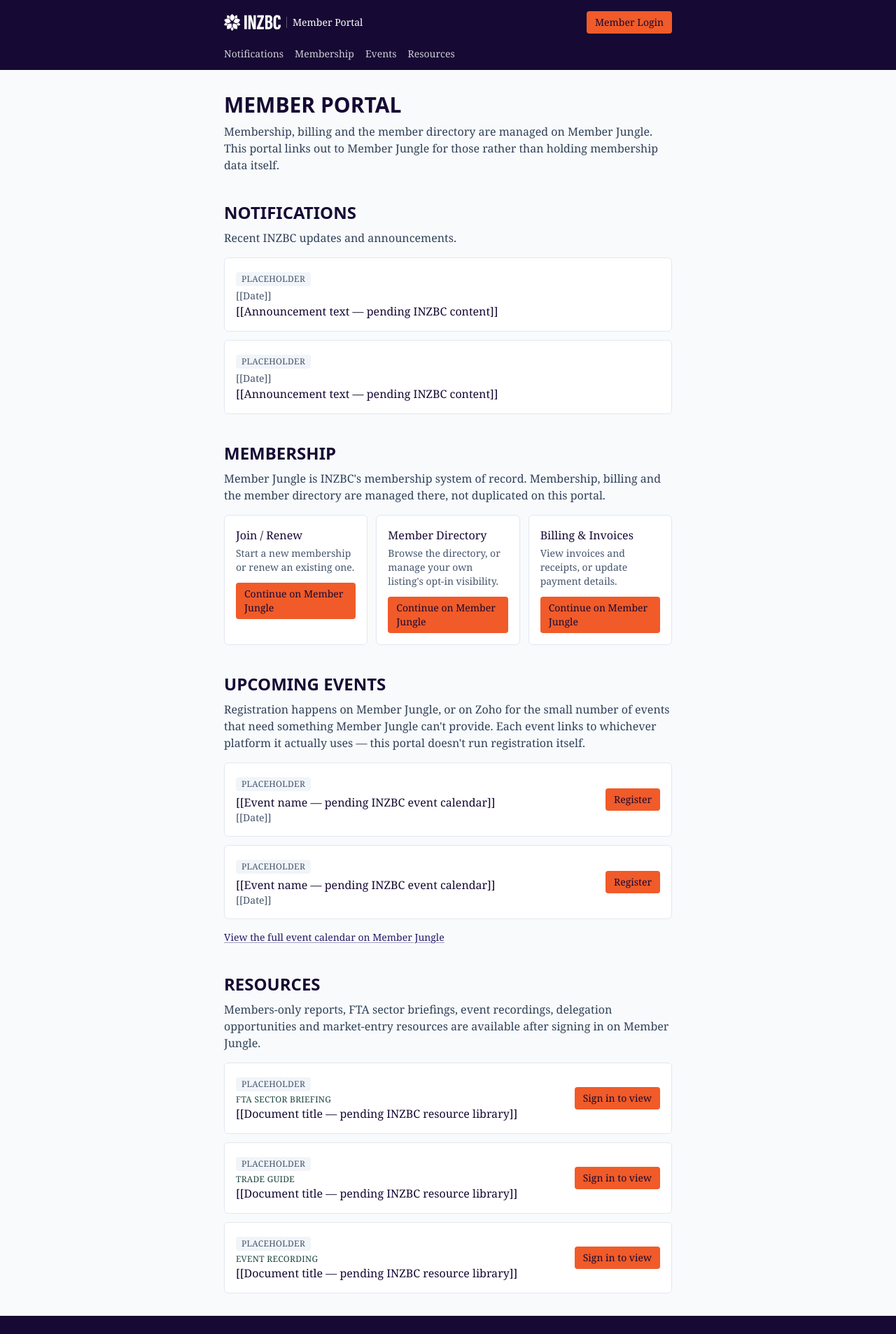
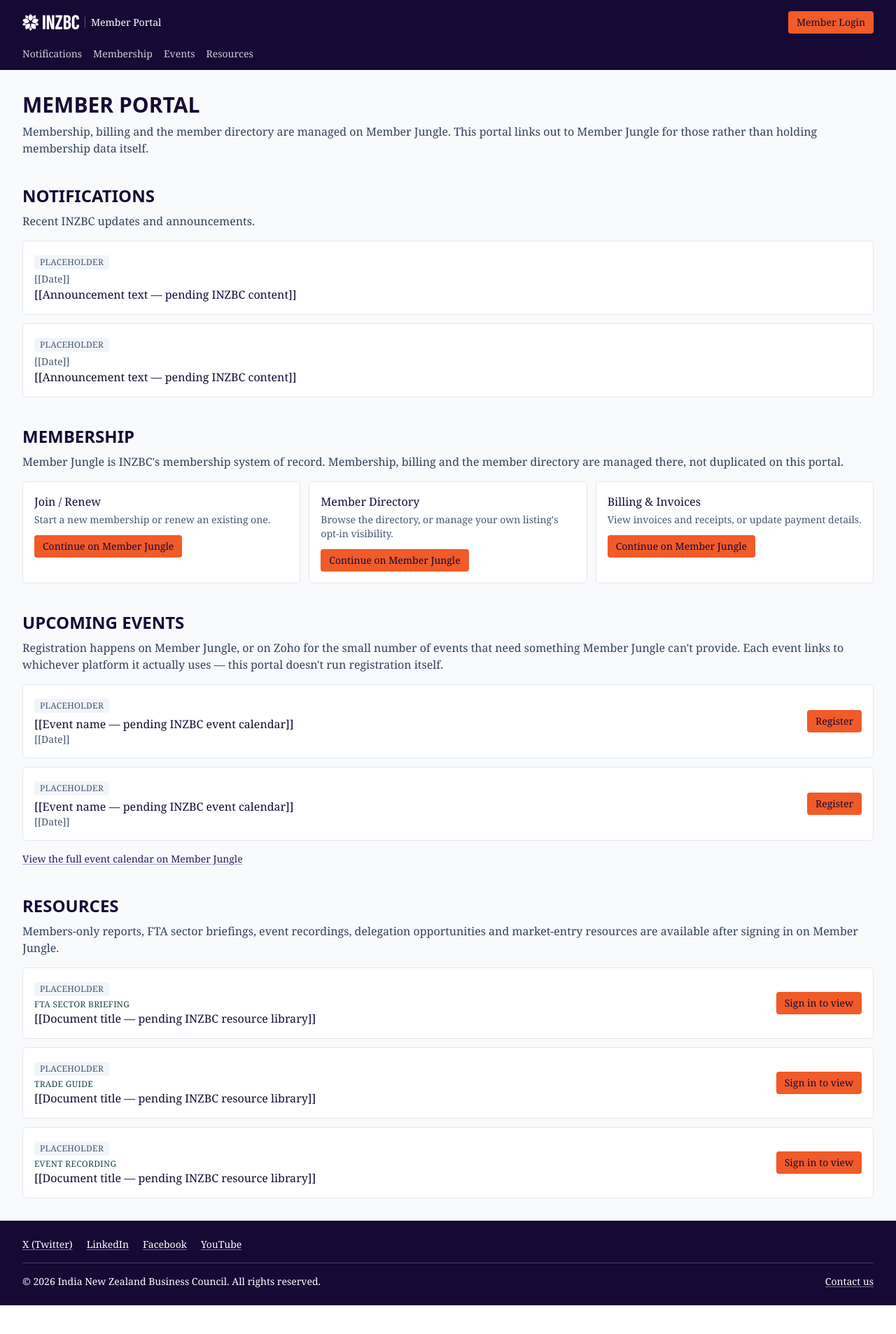
Before and after one commit to India-New-Zealand-Business-Council/inzbc, a React (Vite) app in the folder apps/member/ui/: page / in a window 1280 px wide. Shown: the top 1907 px of the page at 70% size. After the commit the page ends 1866 px from the top, so only its background shows below. Built offline with nearby package versions, Linux system fonts and the light colour scheme.

Commit message:
Widen shared layout from max-w-2xl to max-w-7xl

```diff
--- a/apps/member/ui/src/App.tsx
+++ b/apps/member/ui/src/App.tsx
@@ -1,3 +1,4 @@
+import { Container } from './components/Container'
 import { EventsSection } from './components/EventsSection'
 import { Footer } from './components/Footer'
 import { Header } from './components/Header'
@@ -18,7 +19,7 @@
           — the next Tab press would carry on from wherever focus was before, defeating the skip
           link (WCAG technique G1/H69). */}
       <main id="main-content" tabIndex={-1} className="flex-1 bg-slate-50 focus:outline-none">
-        <div className="mx-auto max-w-2xl px-4 py-6 sm:py-8">
+        <Container className="py-6 sm:py-8">
           <h1 className="text-2xl font-extrabold text-inzbc-navy sm:text-3xl">Member Portal</h1>
           {/* Per docs/modules/member-portal-spec.md's build gate: membership status, renewal,
               invoices, directory and login stay on Member Jungle until the retain/integrate/
@@ -33,7 +34,7 @@
           <MembershipSection />
           <EventsSection />
           <ResourcesSection />
-        </div>
+        </Container>
       </main>
       <Footer />
     </div>
--- /dev/null
+++ b/apps/member/ui/src/components/Container.tsx
@@ -0,0 +1,12 @@
+import type { ReactNode } from 'react'
+
+// Shared width/padding for every full-bleed section (Header, Footer, main content) so the page
+// reads as one consistent layout, not independently-guessed widths per component. max-w-7xl
+// (80rem/1280px), not max-w-2xl (42rem/672px): the previous width left large dead margins on
+// desktop/laptop screens — a member portal with a dashboard grid needs room for multiple columns
+// side by side, not a single narrow reading column. Padding steps up with viewport (px-4 ->
+// sm:px-6 -> lg:px-8) rather than a single fixed value, so mobile keeps comfortable edge spacing
+// without over-padding on wide screens.
+export function Container({ children, className = '' }: { children: ReactNode; className?: string }) {
+  return <div className={`mx-auto max-w-7xl px-4 sm:px-6 lg:px-8 ${className}`.trim()}>{children}</div>
+}
--- a/apps/member/ui/src/components/Footer.tsx
+++ b/apps/member/ui/src/components/Footer.tsx
@@ -1,3 +1,5 @@
+import { Container } from './Container'
+
 // Contact + social links are sourced from the live inzbc.org/connect page
 // (docs/client-answers.md D14/D18, apps/site/content/connect.md), not invented. Flickr is
 // deliberately excluded — client-answers.md D18 flags it as "still linked on the live site,
@@ -14,7 +16,7 @@
 export function Footer() {
   return (
     <footer className="bg-inzbc-navy text-white">
-      <div className="mx-auto max-w-2xl px-4 py-6 text-sm">
+      <Container className="py-6 text-sm">
         <nav aria-label="Social media" className="flex flex-wrap gap-x-5 gap-y-2">
           {SOCIAL_LINKS.map((link) => (
             <a
@@ -37,7 +39,7 @@
             Contact us
           </a>
         </div>
-      </div>
+      </Container>
     </footer>
   )
 }
--- a/apps/member/ui/src/components/Header.tsx
+++ b/apps/member/ui/src/components/Header.tsx
@@ -1,4 +1,5 @@
 import inzbcLogoAcronymWhite from '../assets/inzbc-logo-acronym-white.svg'
+import { Container } from './Container'
 
 // Navy background + white text per INZBC Brand Guidelines 2026 v1.0 (Colour Palette, p.16) — same
 // treatment as apps/comms/ui, apps/sip/ui and apps/fta/ui's headers. Logo: the acronym lockup,
@@ -32,7 +33,7 @@
       >
         Skip to main content
       </a>
-      <div className="mx-auto max-w-2xl px-4 py-4">
+      <Container className="py-4">
         <div className="flex items-center justify-between gap-4">
           <div className="flex min-w-0 items-center gap-2">
             <a
@@ -59,12 +60,14 @@
             Member Login
           </a>
         </div>
-      </div>
+      </Container>
       {/* Horizontally scrollable, not wrapped: four section links plus the logo/CTA row above
           would overflow a 320px viewport if laid out in one row (the failure mode this whole
           commit exists to fix) — same overflow-x-auto tab-strip pattern as
-          apps/sip/ui/src/components/AppShell.tsx uses for its (longer) screen switcher. */}
-      <nav aria-label="Primary" className="mx-auto max-w-2xl overflow-x-auto px-4 pb-3">
+          apps/sip/ui/src/components/AppShell.tsx uses for its (longer) screen switcher. Same
+          max-w-7xl/padding as Container by hand, not the component itself: Container renders a
+          <div>, and this needs to be the <nav> element for its own aria-label. */}
+      <nav aria-label="Primary" className="mx-auto max-w-7xl overflow-x-auto px-4 pb-3 sm:px-6 lg:px-8">
         <ul className="flex gap-4">
           {SECTION_LINKS.map((link) => (
             <li key={link.href}>
```
Also changed, not shown: 1 other file (tests, documents, lock files or other folders).
